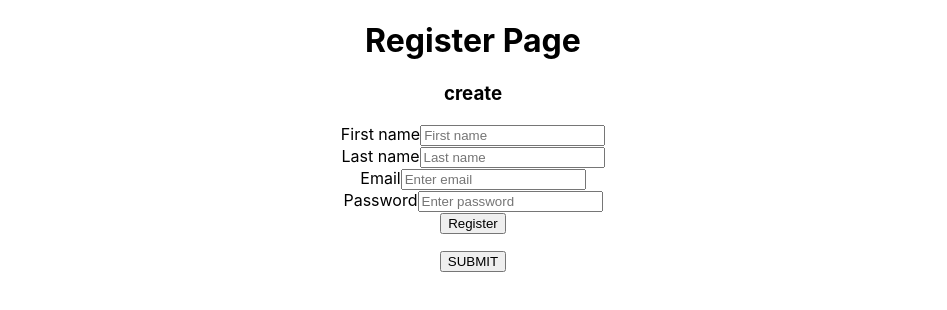
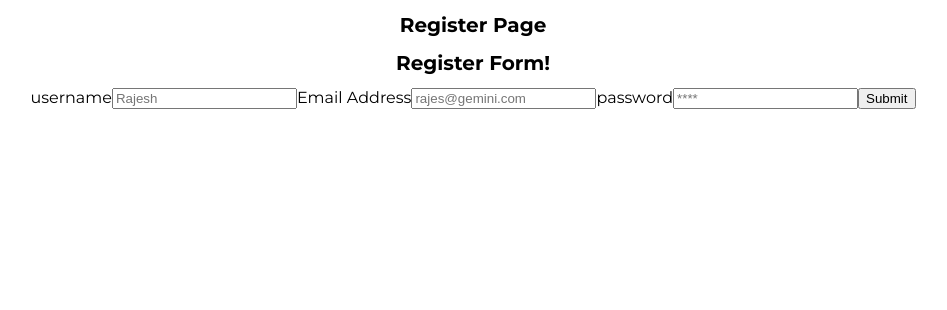
Before and after one commit to ashokkumar-am/filmy-react-app, a React (Create React App) app: page / in a window 1280 px wide. Shown: the top 310 px of the page, without its empty margins (167-1114 px from the left). Built offline with nearby package versions, Linux system fonts and the light colour scheme.

Commit message:
Google Fonts Added

```diff
--- a/public/index.html
+++ b/public/index.html
@@ -1,31 +1,23 @@
 <!DOCTYPE html>
 <html lang="en">
+
 <head>
   <meta charset="utf-8" />
   <link rel="icon" href="%PUBLIC_URL%/favicon.ico" />
   <meta name="viewport" content="width=device-width, initial-scale=1" />
   <meta name="theme-color" content="#000000" />
-    <meta
-      name="description"
-      content="Web site created using create-react-app"
-    />
+  <meta name="description" content="Web site created using create-react-app" />
   <link rel="apple-touch-icon" href="%PUBLIC_URL%/logo192.png" />
   <!--
       manifest.json provides metadata used when your web app is installed on a
       user's mobile device or desktop. See https://developers.google.com/web/fundamentals/web-app-manifest/
     -->
   <link rel="manifest" href="%PUBLIC_URL%/manifest.json" />
-    <!--
-      Notice the use of %PUBLIC_URL% in the tags above.
-      It will be replaced with the URL of the `public` folder during the build.
-      Only files inside the `public` folder can be referenced from the HTML.
+  <link rel="preconnect" href="https://fonts.gstatic.com">
+  <link href="https://fonts.googleapis.com/css2?family=Montserrat:wght@300;400;700&display=swap" rel="stylesheet">
+  <title>Filmy App - UI </title>
+</head>
 
-      Unlike "/favicon.ico" or "favicon.ico", "%PUBLIC_URL%/favicon.ico" will
-      work correctly both with client-side routing and a non-root public URL.
-      Learn how to configure a non-root public URL by running `npm run build`.
-    -->
-    <title>React App</title>
-  </head>
 <body>
   <noscript>You need to enable JavaScript to run this app.</noscript>
   <div id="root"></div>
@@ -40,4 +32,5 @@
       To create a production bundle, use `npm run build` or `yarn build`.
     -->
 </body>
+
 </html>
--- a/src/App.css
+++ b/src/App.css
@@ -1,19 +1,10 @@
 .App {
   text-align: center;
-}
-
-.App-logo {
-  height: 40vmin;
-  pointer-events: none;
-}
-
-@media (prefers-reduced-motion: no-preference) {
-  .App-logo {
-    animation: App-logo-spin infinite 20s linear;
-  }
+  font-family: 'Montserrat', sans-serif;
 }
 
 .App-header {
+  font-family: 'Montserrat', sans-serif;
   background-color: #282c34;
   min-height: 100vh;
   display: flex;
@@ -28,11 +19,8 @@
   color: #61dafb;
 }
 
-@keyframes App-logo-spin {
-  from {
-    transform: rotate(0deg);
-  }
-  to {
-    transform: rotate(360deg);
-  }
+h1 {
+  font-family: 'Montserrat', sans-serif;
+  font-weight: 700;
+  font-size: 20px;
 }
--- a/src/App.js
+++ b/src/App.js
@@ -1,7 +1,7 @@
 import './App.css';
 // import Login from './components/Login';
-// import Register from './components/Signup'
-import Create from './components/Create'
+import Register from './components/Signup'
+// import Create from './components/Create'
 
 function App() {
   return (
@@ -9,9 +9,9 @@ function App() {
       <header>
         <h1>Register Page</h1>
       </header>
-      {/* <Register /> */}
+      <Register />
       {/* <Login /> */}
-      <Create />
+      {/* <Create /> */}
     </div>
   );
 }
--- a/src/components/Signup.js
+++ b/src/components/Signup.js
@@ -21,7 +21,7 @@ const MyTextInput = ({ label, ...props }) => {
 const Signup = () => {
     return (
         <>
-            <h1>Rgister Form!</h1>
+            <h1>Register Form!</h1>
             <Formik
                 initialValues={{
                     username: '',
@@ -55,7 +55,12 @@ const Signup = () => {
                         type="text"
                         placeholder="Rajesh"
                     />
-
+                    <MyTextInput
+                        label="Email Address"
+                        name="email"
+                        type="email"
+                        placeholder="rajes@gemini.com"
+                    />
                     <MyTextInput
                         label="password"
                         name="password"
@@ -63,15 +68,10 @@ const Signup = () => {
                         placeholder="****"
                     />
 
-                    <MyTextInput
-                        label="Email Address"
-                        name="email"
-                        type="email"
-                        placeholder="rajes@gemini.com"
-                    />
 
 
-                    <button type="submit">Submit</button>
+
+                        <button type="submit" className="btnstyle">Submit</button>
                 </Form>
             </Formik>
         </>
--- a/src/index.css
+++ b/src/index.css
@@ -1,8 +1,6 @@
 body {
   margin: 0;
-  font-family: -apple-system, BlinkMacSystemFont, 'Segoe UI', 'Roboto', 'Oxygen',
-    'Ubuntu', 'Cantarell', 'Fira Sans', 'Droid Sans', 'Helvetica Neue',
-    sans-serif;
+  font-family: 'Montserrat', sans-serif;
   -webkit-font-smoothing: antialiased;
   -moz-osx-font-smoothing: grayscale;
 }
@@ -11,3 +9,6 @@ code {
   font-family: source-code-pro, Menlo, Monaco, Consolas, 'Courier New',
     monospace;
 }
+p {
+  font-family: 'Montserrat', sans-serif;
+}
```
Lines whose indentation alone changed are shown as unchanged.
